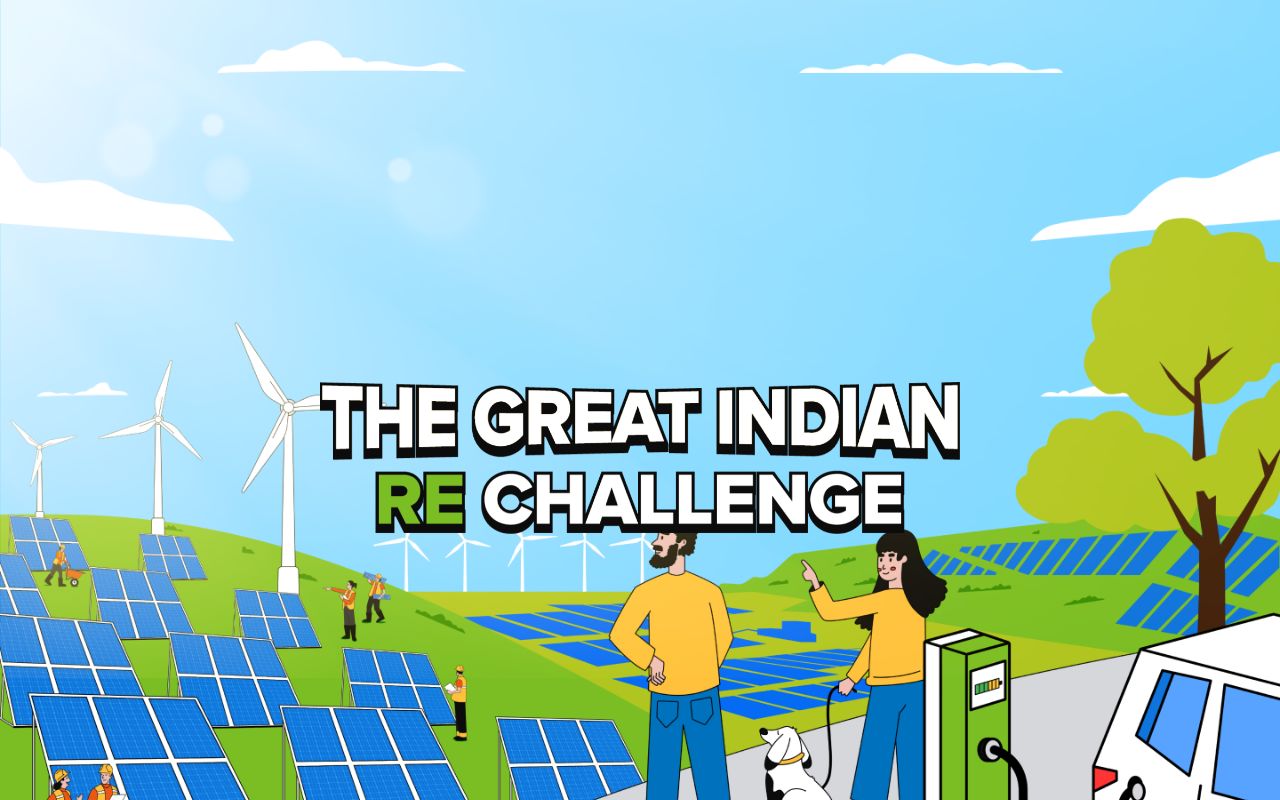
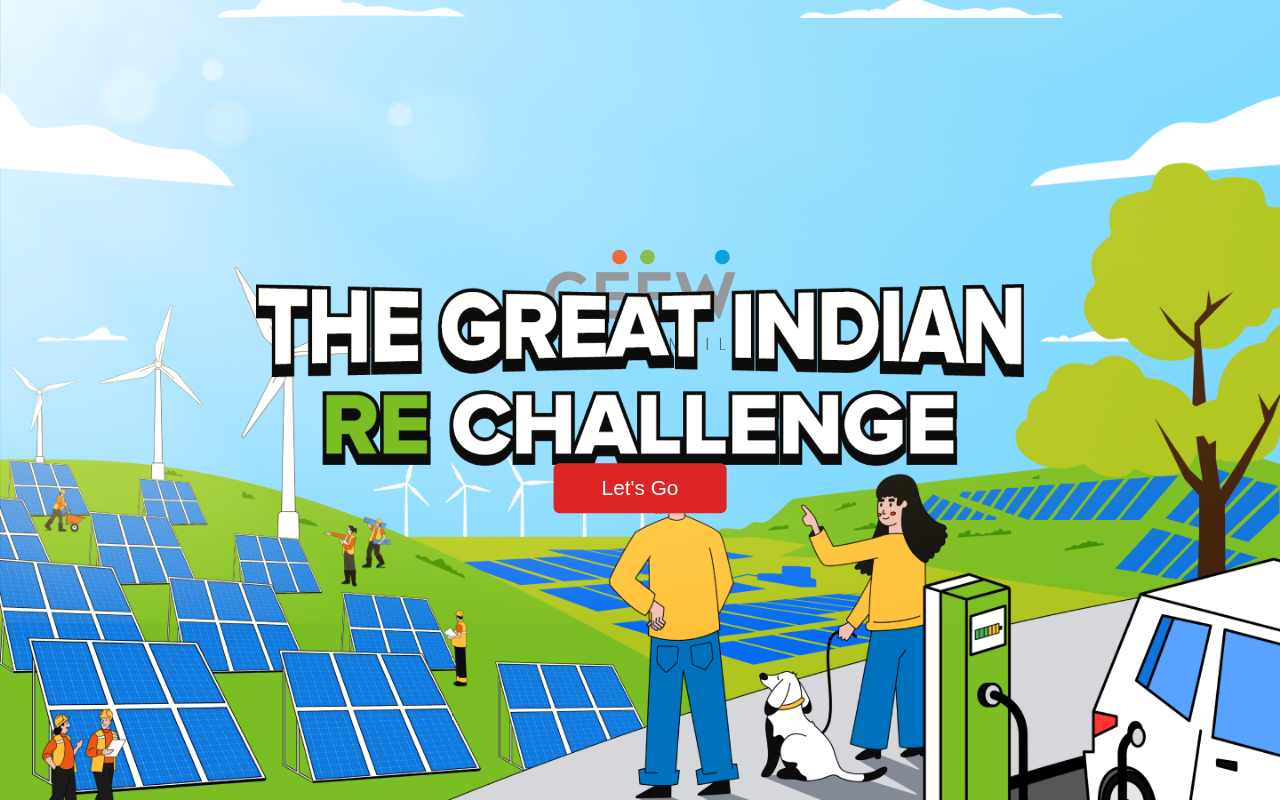
Before and after one commit to kritarthtripathi-nickelfox/cwee, a React (Create React App) app: page / in a window 1280 px wide. Shown: the top 800 px of the page. Built offline with nearby package versions, Linux system fonts and the light colour scheme.

Commit message:
first two screen have similar background with scrolling effect

```diff
--- a/package.json
+++ b/package.json
@@ -10,6 +10,7 @@
     "@types/node": "^16.11.14",
     "@types/react": "^18.0.28",
     "@types/react-dom": "^18.0.11",
+    "locomotive-scroll": "^4.1.4",
     "prop-types": "^15.8.1",
     "react": "^18.2.0",
     "react-dom": "^18.2.0",
--- a/src/App.js
+++ b/src/App.js
@@ -6,6 +6,8 @@ import {
   useLocation,
 } from "react-router-dom";
 import Home from "./pages/Home";
+import Demo from "./pages/FirstScreen";
+
 import { ParallaxProvider } from "react-scroll-parallax";
 
 function App() {
--- a/src/global.css
+++ b/src/global.css
@@ -10,3 +10,12 @@ body {
 ::after {
   border-width: 0;
 }
+/* html, */
+body {
+  padding: 0;
+  margin: 0;
+  background: #000;
+}
+.relative{
+  position: relative;
+}
--- a/src/index.js
+++ b/src/index.js
@@ -3,15 +3,18 @@ import { createRoot } from "react-dom/client";
 import App from "./App";
 import reportWebVitals from "./reportWebVitals";
 import { BrowserRouter } from "react-router-dom";
+import { ParallaxProvider } from 'react-scroll-parallax';
 import "./global.css";
 
 const container = document.getElementById("root");
 const root = createRoot(container);
 
 root.render(
+  <ParallaxProvider scrollAxis="vertical">
   <BrowserRouter>
     <App />
   </BrowserRouter>
+  </ParallaxProvider>
 );
 
 // If you want to start measuring performance in your app, pass a function
--- /dev/null
+++ b/src/pages/DesertScreen.js
@@ -0,0 +1,12 @@
+import React from 'react'
+import '../style/DesertScreen.css'
+
+function DesertScreen() {
+    return (
+        <div className='DesertScreen'>
+            Lorem Ipsum is simply dummy text of the printing and typesetting industry. Lorem Ipsum has been the industry's standard dummy text ever since the 1500s, when an unknown printer took a galley of type and scrambled it to make a type specimen book. It has survived not only five centuries, but also the leap into electronic typesetting, remaining essentially unchanged. It was popularised in the 1960s with the release of Letraset sheets containing Lorem Ipsum passages, and more recently with desktop publishing software like Aldus PageMaker including versions of Lorem Ipsum.
+        </div>
+    )
+}
+
+export default DesertScreen
--- /dev/null
+++ b/src/pages/FirstScreen.js
@@ -0,0 +1,54 @@
+import React, { useEffect, useState } from 'react';
+import Slide from 'react-reveal/Slide';
+import '../style/FirstScreen.css'
+import FirstScreenContentPart from './FirstScreenContentPart';
+
+function FirstScreen() {
+    const [scrollY, setScrollY] = useState(0);
+
+    useEffect(() => {
+        const handleScroll = () => setScrollY(window.scrollY);
+
+        window.addEventListener('scroll', handleScroll);
+        return () => window.removeEventListener('scroll', handleScroll);
+    }, []);
+
+    // Determine visibility and position of the text box based on scrollY
+    const showContent = scrollY >= 200;
+    const textBoxPosition = showContent
+        ? 'top-[10%] translate-y-[-10%]' // Adjust to the final position
+        : 'bottom-[10rem]'; // Initial position
+
+    return (
+        <div className="relative min-h-screen">
+            <div
+                className="fixed inset-0 bg-cover bg-center FirstScreen"
+            />
+            <div className="ImageContainer">
+                {scrollY < 300 ? (
+                    <>
+                        <img
+                            className="LogoImage"
+                            alt="Logo"
+                            src="/ceewLogo@2x.png"
+                        />
+                        <img
+                            className="titleImage"
+                            alt="Title"
+                            src="/title@2x.png"
+                        />
+                        <button
+                            className="centerButton"
+                        >
+                            Let's Go
+                        </button>
+                    </>
+                ) : (
+                  <></>
+                )}
+            </div>
+        </div>
+    );
+}
+
+export default FirstScreen
--- /dev/null
+++ b/src/pages/FirstScreenContentPart.js
@@ -0,0 +1,22 @@
+import React from 'react'
+import '../style/FirstScreenContentPart.css'
+
+
+function FirstScreenContentPart() {
+    return (
+        <div className="z-10 FirstScreenContentPart">
+            <div
+                className=' mt-85 absolute left-[calc(50%_-_400px)] rounded-3xs bg-gray-100 w-[50rem] h-[18.75rem] flex flex-row items-center justify-center p-[8.5rem] box-border Content'
+            >
+                <div className="w-[44.563rem] relative tracking-[-0.02em] leading-[3.5rem] text-[2rem] flex items-center shrink-0">
+                    Anomalous sunshine, packed cities, expensive land, changing
+                    climate — what are the ground-level challenges to installing 7,000
+                    GW of renewable energy (RE) capacity in India? That's the number
+                    we might need to go net zero by 2070.
+                </div>
+            </div>
+        </div>
+    )
+}
+
+export default FirstScreenContentPart
--- a/src/pages/Home.jsx
+++ b/src/pages/Home.jsx
@@ -2,96 +2,18 @@ import React, { useState, useEffect } from "react";
 import Fade from "react-reveal/Fade";
 import Slide from "react-reveal/Slide";
 import Zoom from "react-reveal/Zoom";
+import FirstScreen from "./FirstScreen";
+import DesertScreen from "./DesertScreen";
+import FirstScreenContentPart from "./FirstScreenContentPart";
 
 const Home = () => {
-  const [scrollY, setScrollY] = useState(0);
 
-  useEffect(() => {
-    const handleScroll = () => setScrollY(window.scrollY);
-
-    window.addEventListener("scroll", handleScroll);
-    return () => window.removeEventListener("scroll", handleScroll);
-  }, []);
-
-  const textBoxPosition = scrollY < 100 ? 'bottom-[10rem]' : 'top-[40%] translate-y-[-50%]'; // Adjust positioning
 
   return (
-    <div className="w-full relative bg-skyblue h-auto overflow-hidden text-center text-[1.5rem] text-black font-lato">
-      {/* First Section with Title and Description */}
-      <div className="relative w-full h-auto">
-        {/* Static First Image */}
-        <img
-          className="w-full h-auto object-cover mix-blend-screen"
-          alt=""
-          src="/Frame 29.png"
-        />
-
-        {/* Conditional Rendering of Title Image or Text Box */}
-        {scrollY < 100 ? ( // Adjust this threshold as needed
-          <Fade top>
-            <div className="absolute inset-0 flex items-center justify-center">
-              <Zoom>
-                <img
-                  className="w-[50%] h-auto object-contain"
-                  alt=""
-                  src="/title@2x.png"
-                />
-              </Zoom>
-            </div>
-          </Fade>
-        ) : (
-          <Slide bottom>
-             <div
-          className={`absolute left-[calc(50%_-_400px)] rounded-3xs bg-gray-100 w-[50rem] h-[18.75rem] flex flex-row items-center justify-center p-[2.5rem] box-border ${textBoxPosition}`}
-          style={{ transform: 'translateY(-50%)' }}
-        >
-          <div className="w-[44.563rem] relative tracking-[-0.02em] leading-[3.5rem] text-[2rem] flex items-center shrink-0">
-            Anomalous sunshine, packed cities, expensive land, changing
-            climate — what are the ground-level challenges to installing 7,000
-            GW of renewable energy (RE) capacity in India? That's the number
-            we might need to go net zero by 2070.
-          </div>
-        </div>
-          </Slide>
-        )}
-      </div>
-
-      {/* Remaining Images */}
-      <img
-        className="w-full h-auto object-cover mix-blend-screen"
-        alt=""
-        src="/Camel.png"
-      />
-      <img
-        className="w-full h-auto object-cover mix-blend-screen"
-        alt=""
-        src="/Tank.png"
-      />
-      <img
-        className="w-full h-auto object-cover mix-blend-screen"
-        alt=""
-        src="/Frame 36.png"
-      />
-       <img
-        className="w-full h-auto object-cover mix-blend-screen"
-        alt=""
-        src="/Frame 37.png"
-      />
-       <img
-        className="w-full h-auto object-cover mix-blend-screen"
-        alt=""
-        src="/Frame 35.png"
-      />
-       <img
-        className="w-full h-auto object-cover mix-blend-screen"
-        alt=""
-        src="/Frame 34.png"
-      />
-       <img
-        className="w-full h-auto object-cover mix-blend-screen"
-        alt=""
-        src="/Frame 33.png"
-      />
+    <div className="relative h-auto">
+      <FirstScreen/>
+      <FirstScreenContentPart/>
+      <DesertScreen/>
     </div>
   );
 };
--- a/src/reportWebVitals.js
+++ /dev/null
@@ -1,13 +0,0 @@
-const reportWebVitals = (onPerfEntry) => {
-  if (onPerfEntry && onPerfEntry instanceof Function) {
-    import("web-vitals").then(({ getCLS, getFID, getFCP, getLCP, getTTFB }) => {
-      getCLS(onPerfEntry);
-      getFID(onPerfEntry);
-      getFCP(onPerfEntry);
-      getLCP(onPerfEntry);
-      getTTFB(onPerfEntry);
-    });
-  }
-};
-
-export default reportWebVitals;
--- /dev/null
+++ b/src/style/DesertScreen.css
@@ -0,0 +1,8 @@
+/* .DesertScreen {
+    background-image: url('/public/Camel.png');
+    background-repeat: no-repeat;
+    background-size: cover;
+    background-position: center;
+    height: auto;
+    padding: 2rem;
+} */
--- /dev/null
+++ b/src/style/FirstScreen.css
@@ -0,0 +1,41 @@
+.FirstScreen {
+    background-image: url('/public/Frame\ 29.png');
+    background-repeat: no-repeat;
+    background-size: cover;
+    background-position: center;
+  }
+
+  .titleImage {
+    position: absolute;
+    left: 0;
+    top: 0;
+    right: 0;
+    bottom: 50px;
+    margin: auto;
+    height: 182px;
+    width: auto;
+  }
+
+  .LogoImage {
+    position: absolute;
+    top: 300px;
+    left: 50%;
+    transform: translate(-50%, -50%);
+    height: 100px;
+    width: auto;
+  }
+  .centerButton {
+    position: absolute;
+    top: 61%;
+    left: 50%;
+    transform: translate(-50%, -50%);
+    background-color: #dc2626;
+    color: white;
+    padding: 0.8rem 3rem;
+    border-radius: 0.375rem;
+    border: none;
+    cursor: pointer;
+    font-size: 1.3rem;
+    font-weight: 500;
+    z-index: 1;
+  }
--- /dev/null
+++ b/src/style/FirstScreenContentPart.css
@@ -0,0 +1,3 @@
+.FirstScreenContentPart {
+    height: 37vh;
+  }
```
Also changed, not shown: public/ceewLogo@2x.png (renamed from public/ceew--transparent-logo-in-png-23aug24-1@2x.png), 1 other file (tests, documents, lock files or other folders).
